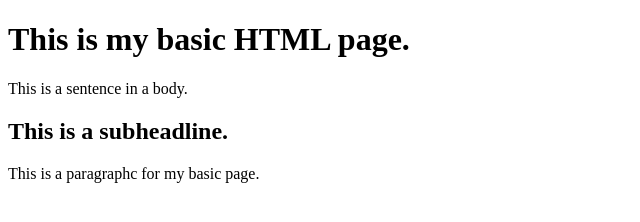
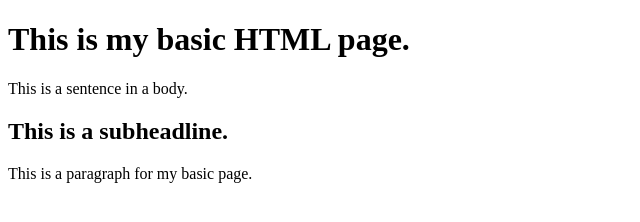
Before and after one commit to hazypark/terminal, a plain HTML site: page index.html in a window 1280 px wide. Shown: the full height of the page, 0-640 px from the left. Drawn offline with Linux system fonts and the light colour scheme.

Commit message:
new content

```diff
--- a/index.html
+++ b/index.html
@@ -11,7 +11,7 @@
 		<h1>This is my basic HTML page.</h1>
 		<p>This is a sentence in a body.</p>
 		<h2>This is a subheadline.</h2>
-		<p>This is a paragraphc for my basic page.</p>
+		<p>This is a paragraph for my basic page.</p>
 
 	</body>
 
```
Also changed, not shown: 1 other file.
